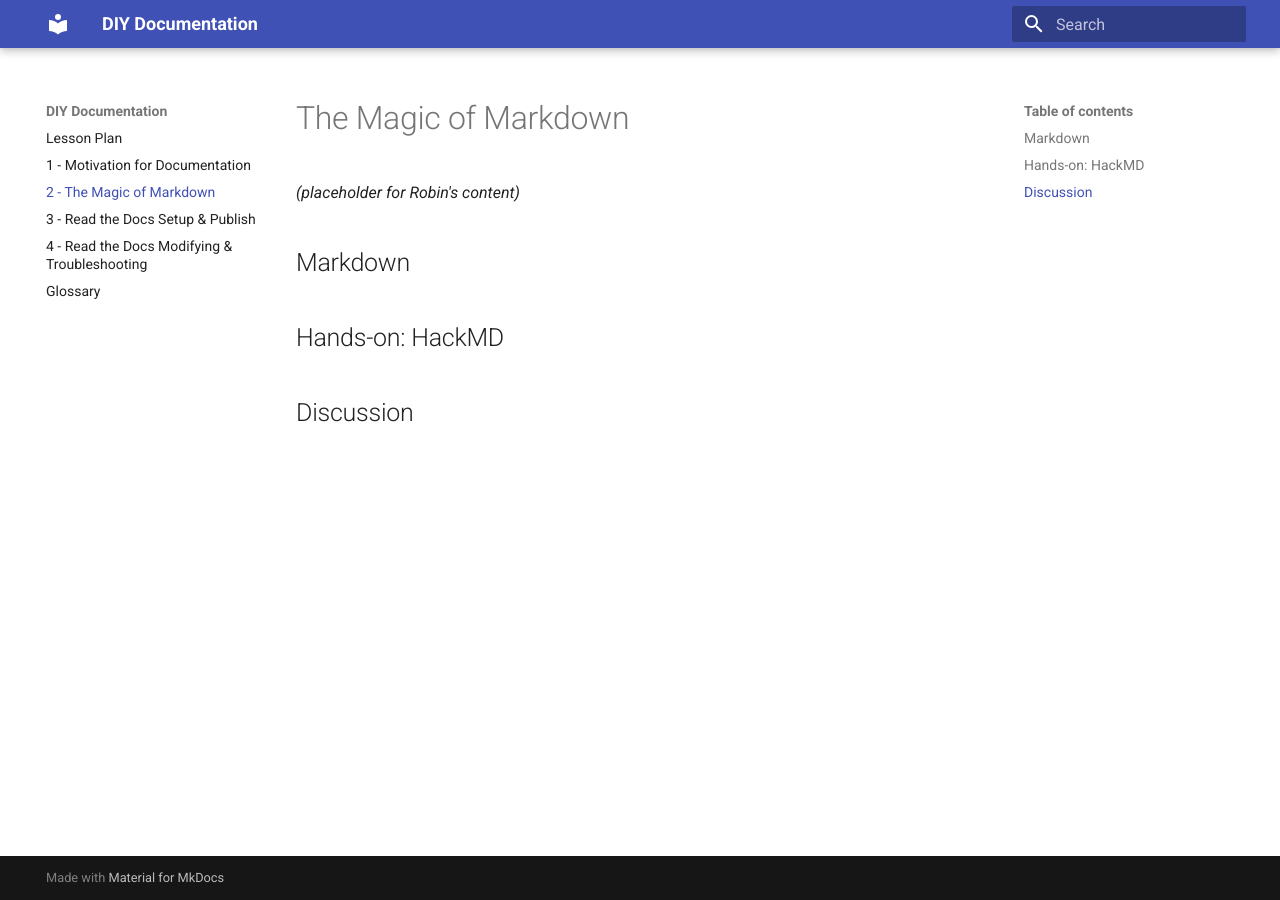
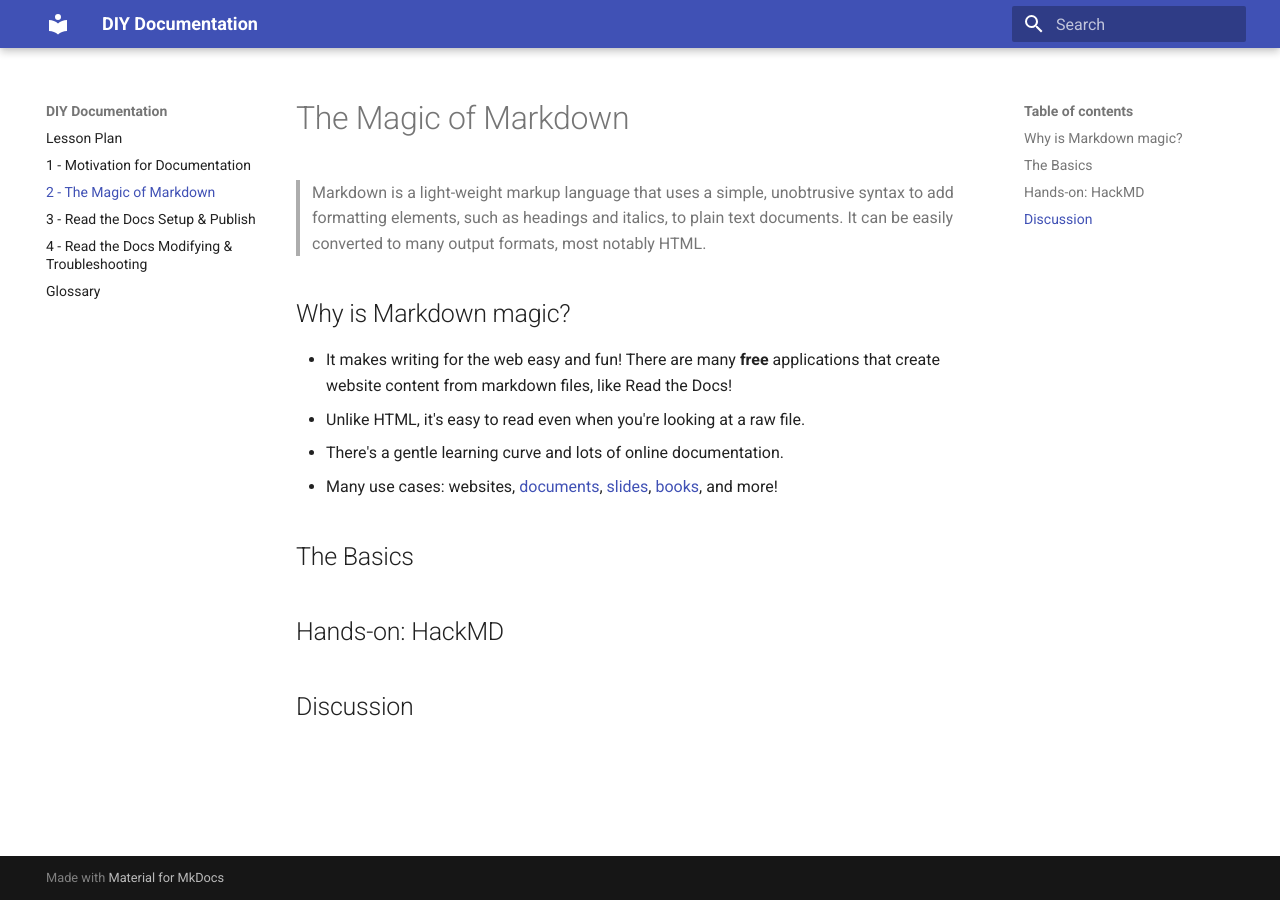
Before and after one commit to rchampieux/diy-documentation, an MkDocs documentation site: the page built from docs/lesson2.md, in a window 1280 px wide. Built offline with MkDocs 1.6.1 and Material for MkDocs 9.7.7, drawn with Linux system fonts in a browser that asks for light colours; old or Windows-style settings are respelled for this version of MkDocs.

Commit message:
Update lesson2.md

```diff
--- a/docs/lesson2.md
+++ b/docs/lesson2.md
@@ -1,8 +1,15 @@
 # The Magic of Markdown
 
-*(placeholder for Robin's content)*
+> Markdown is a light-weight markup language that uses a simple, unobtrusive syntax to add formatting elements, such as headings and italics, to plain text documents.  It can be easily converted to many output formats, most notably HTML.
 
-## Markdown
+## Why is Markdown magic?
+- It makes writing for the web easy and fun!  There are many **free** applications that create website content from markdown files, like Read the Docs!
+- Unlike HTML, it's easy to read even when you're looking at a raw file.
+- There's a gentle learning curve and lots of online documentation.
+- Many use cases:  websites, [documents](https://ulysses.app/), [slides](https://github.com/gnab/remark), [books](https://leanpub.com), and more!
+
+## The Basics
+
 
 ## Hands-on: HackMD
 
```
